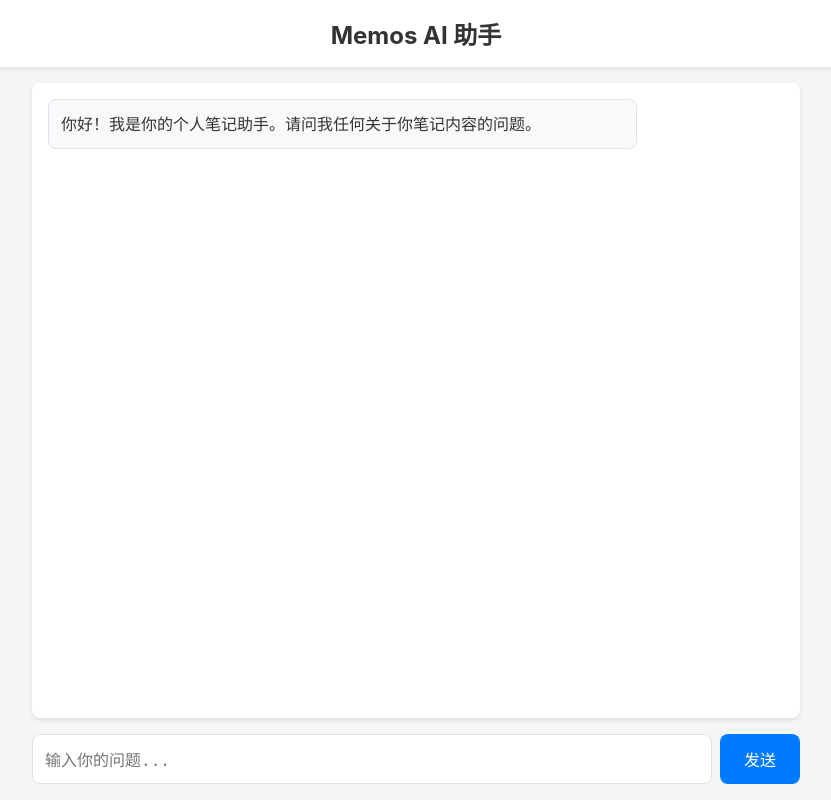
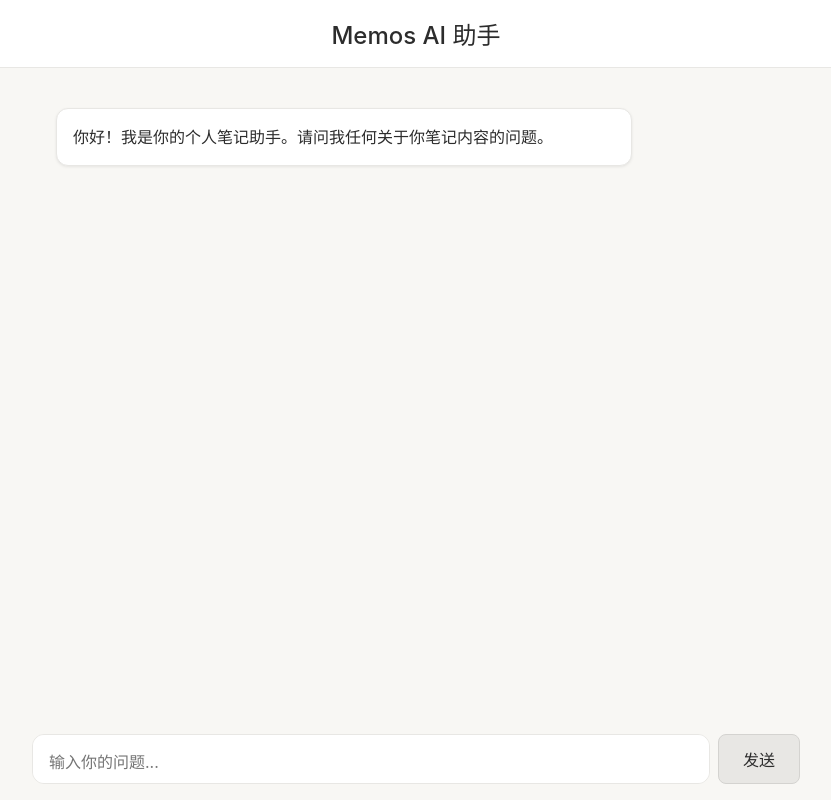
Before and after one commit to DemoJ/memos-ai, a FastAPI app: page / in a window 1280 px wide. Shown: the whole page, without its empty margins (224-1055 px from the left). Run offline with FastAPI, Linux system fonts and the light colour scheme; parts of the project's set-up code (start-up, migrations or seed data) failed here and were passed over.

Commit message:
修改了流式输出，优化了聊天界面

```diff
--- a/app/main.py
+++ b/app/main.py
@@ -1,15 +1,11 @@
 from fastapi import FastAPI, HTTPException
-from fastapi.staticfiles import StaticFiles
 from fastapi.templating import Jinja2Templates
-from fastapi.responses import HTMLResponse
+from fastapi.responses import HTMLResponse, StreamingResponse
 from fastapi.requests import Request
 from pydantic import BaseModel
 from app.services.memos_service import memos_service
 
 app = FastAPI(title="Memos AI Assistant", version="1.0.0")
-
-# Mount static files
-app.mount("/static", StaticFiles(directory="app/static"), name="static")
 
 # Templates
 templates = Jinja2Templates(directory="app/templates")
@@ -17,18 +13,15 @@ templates = Jinja2Templates(directory="app/templates")
 class QuestionRequest(BaseModel):
     question: str
 
-class AnswerResponse(BaseModel):
-    answer: str
-
 @app.get("/", response_class=HTMLResponse)
 async def read_root(request: Request):
     return templates.TemplateResponse("chat.html", {"request": request})
 
-@app.post("/api/ask", response_model=AnswerResponse)
+@app.post("/api/ask")
 async def ask_question(request: QuestionRequest):
     try:
-        answer = memos_service.answer_question(request.question)
-        return AnswerResponse(answer=answer)
+        answer_generator = memos_service.answer_question(request.question)
+        return StreamingResponse(answer_generator, media_type="text/plain")
     except Exception as e:
         raise HTTPException(status_code=500, detail=str(e))
 
@@ -38,4 +31,4 @@ async def health_check():
 
 if __name__ == "__main__":
     import uvicorn
-    uvicorn.run(app, host="0.0.0.0", port=8000)
+    uvicorn.run("app.main:app", host="0.0.0.0", port=8000, reload=True)
--- a/app/services/memos_service.py
+++ b/app/services/memos_service.py
@@ -4,7 +4,7 @@ from app.models.database import Memo
 from app.services.vector_store import vector_store
 from app.services.llm_service import llm_service
 from app.core.config import settings
-from typing import List, Dict, Any
+from typing import List, Dict, Any, Iterator
 import os
 
 class MemosService:
@@ -49,7 +49,7 @@ class MemosService:
 
         return results
 
-    def answer_question(self, question: str) -> str:
+    def answer_question(self, question: str) -> Iterator[str]:
         relevant_memos = self.search_memos(question, limit=settings.max_search_results)
         return llm_service.generate_answer(question, relevant_memos)
 
--- a/app/templates/chat.html
+++ b/app/templates/chat.html
@@ -13,22 +13,23 @@
 
         body {
             font-family: -apple-system, BlinkMacSystemFont, 'Segoe UI', Roboto, sans-serif;
-            background-color: #f5f5f5;
+            background-color: #f8f7f4;
             height: 100vh;
             display: flex;
             flex-direction: column;
         }
 
         .header {
-            background: white;
+            background: #ffffff;
             padding: 1rem;
-            box-shadow: 0 2px 4px rgba(0,0,0,0.1);
+            border-bottom: 1px solid #e8e7e4;
             text-align: center;
         }
 
         .header h1 {
-            color: #333;
+            color: #2c2c2c;
             font-size: 1.5rem;
+            font-weight: 500;
         }
 
         .chat-container {
@@ -44,30 +45,34 @@
         .messages {
             flex: 1;
             overflow-y: auto;
-            padding: 1rem;
-            background: white;
-            border-radius: 8px;
-            box-shadow: 0 2px 4px rgba(0,0,0,0.1);
+            padding: 1.5rem;
+            background: #f8f7f4;
+            border-radius: 0;
+            box-shadow: none;
             margin-bottom: 1rem;
         }
 
         .message {
             margin-bottom: 1rem;
-            padding: 0.75rem;
-            border-radius: 8px;
+            padding: 1rem;
+            border-radius: 12px;
             max-width: 80%;
+            box-shadow: 0 1px 3px rgba(0, 0, 0, 0.08);
+            border: 1px solid #e8e7e4;
         }
 
         .message.user {
-            background: #007bff;
-            color: white;
+            background: #e8e7e4;
+            color: #2c2c2c;
             margin-left: auto;
+            border: 1px solid #d4d3d0;
         }
 
         .message.assistant {
-            background: #f8f9fa;
-            color: #333;
-            border: 1px solid #dee2e6;
+            background: #ffffff;
+            color: #2c2c2c;
+            border: 1px solid #e8e7e4;
+            box-shadow: 0 1px 3px rgba(0, 0, 0, 0.08);
         }
 
         .message-content {
@@ -81,38 +86,50 @@
 
         .message-input {
             flex: 1;
-            padding: 0.75rem;
-            border: 1px solid #dee2e6;
-            border-radius: 8px;
+            padding: 0.875rem 1rem;
+            border: 1px solid #e8e7e4;
+            border-radius: 12px;
             font-size: 1rem;
             resize: none;
             min-height: 50px;
+            background: #ffffff;
+            transition: border-color 0.2s;
+            font-family: inherit;
+        }
+
+        .message-input:focus {
+            outline: none;
+            border-color: #d4d3d0;
         }
 
         .send-button {
             padding: 0.75rem 1.5rem;
-            background: #007bff;
-            color: white;
-            border: none;
+            background: #e8e7e4;
+            color: #2c2c2c;
+            border: 1px solid #d4d3d0;
             border-radius: 8px;
             cursor: pointer;
             font-size: 1rem;
+            transition: background-color 0.2s;
         }
 
         .send-button:hover:not(:disabled) {
-            background: #0056b3;
+            background: #d4d3d0;
         }
 
         .send-button:disabled {
-            background: #6c757d;
+            background: #f0f0f0;
+            color: #b0b0b0;
+            border-color: #e0e0e0;
             cursor: not-allowed;
         }
 
         .loading {
             display: none;
             text-align: center;
-            color: #6c757d;
+            color: #8b8b8b;
             font-style: italic;
+            margin-top: 0.5rem;
         }
 
         .loading.active {
@@ -153,18 +170,24 @@
         const sendButton = document.getElementById('sendButton');
         const loading = document.getElementById('loading');
 
-        function addMessage(content, isUser = false) {
+        function addMessage(content, isUser = false, isStreaming = false) {
             const messageDiv = document.createElement('div');
             messageDiv.className = `message ${isUser ? 'user' : 'assistant'}`;
 
             const contentDiv = document.createElement('div');
             contentDiv.className = 'message-content';
-            contentDiv.textContent = content;
 
             messageDiv.appendChild(contentDiv);
             messagesContainer.appendChild(messageDiv);
 
+            if (isStreaming) {
+                contentDiv.textContent = '';
+            } else {
+                contentDiv.textContent = content;
+            }
+
             messagesContainer.scrollTop = messagesContainer.scrollHeight;
+            return contentDiv;
         }
 
         async function sendMessage() {
@@ -176,6 +199,8 @@
             sendButton.disabled = true;
             loading.classList.add('active');
 
+            const assistantMessageContent = addMessage('', false, true);
+
             try {
                 const response = await fetch('/api/ask', {
                     method: 'POST',
@@ -185,18 +210,33 @@
                     body: JSON.stringify({ question })
                 });
 
-                const data = await response.json();
+                if (!response.ok) {
+                    const errorData = await response.json();
+                    assistantMessageContent.textContent = `错误：${errorData.detail || '未知错误'}`;
+                    return;
+                }
 
-                if (response.ok) {
-                    addMessage(data.answer);
-                } else {
-                    addMessage(`错误：${data.detail || '未知错误'}`, false);
+                const reader = response.body.getReader();
+                const decoder = new TextDecoder();
+                let streaming = true;
+
+                while (streaming) {
+                    const { done, value } = await reader.read();
+                    if (done) {
+                        streaming = false;
+                        break;
+                    }
+                    const chunk = decoder.decode(value, { stream: true });
+                    assistantMessageContent.textContent += chunk;
+                    messagesContainer.scrollTop = messagesContainer.scrollHeight;
                 }
+
             } catch (error) {
-                addMessage(`网络错误：${error.message}`, false);
+                assistantMessageContent.textContent = `网络错误：${error.message}`;
             } finally {
                 sendButton.disabled = false;
                 loading.classList.remove('active');
+                messagesContainer.scrollTop = messagesContainer.scrollHeight;
             }
         }
 
```
Also changed, not shown: app/services/llm_service.py (+16 -12 lines), check_vector_db.py (deleted, +0 -22 lines).
